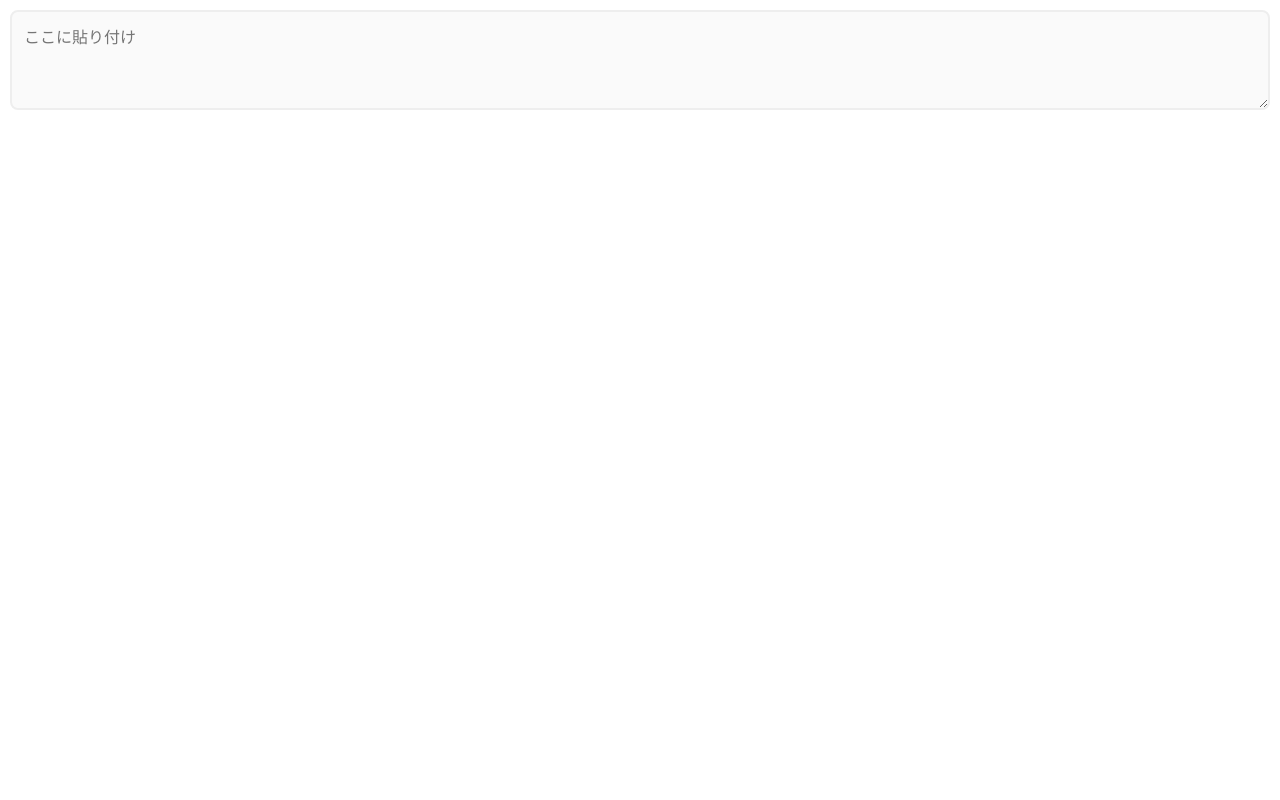
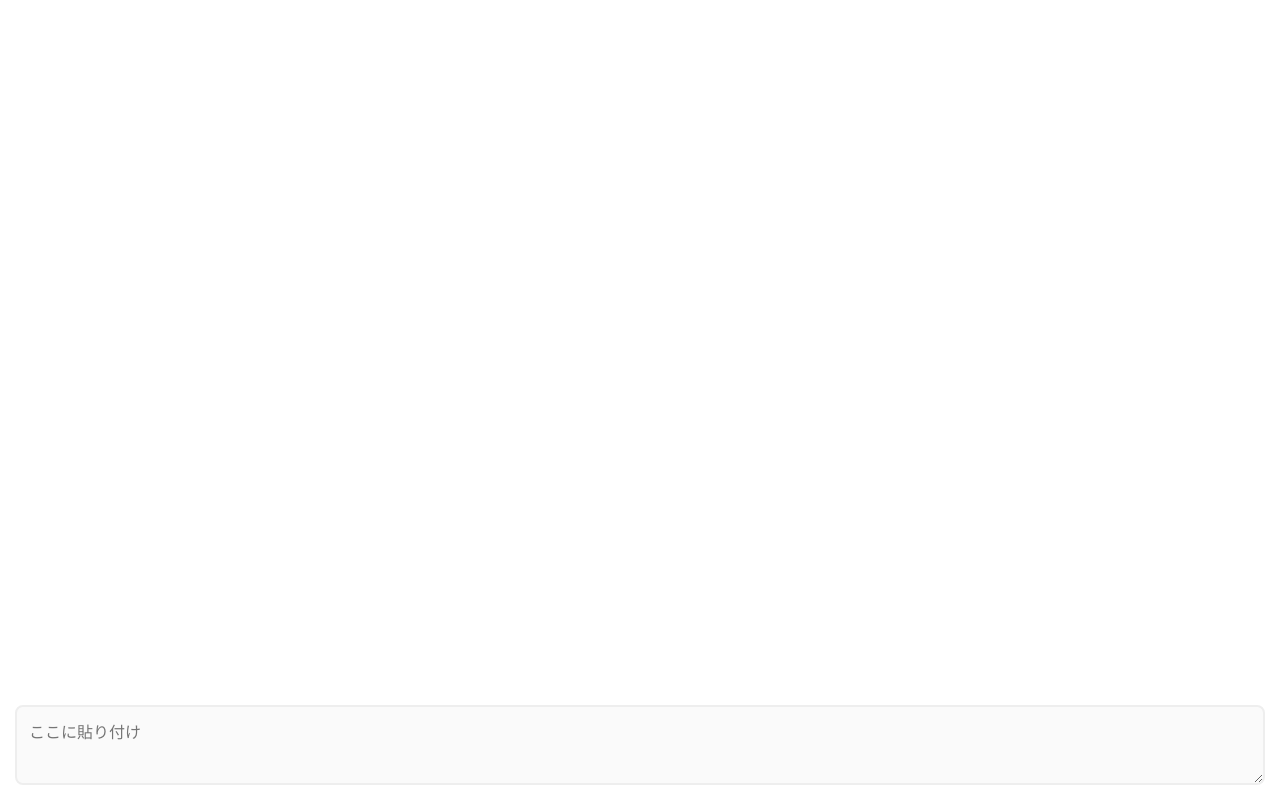
Before and after one commit to dai3kaku/reader, a plain HTML site: page index.html in a window 1280 px wide. Drawn offline with Linux system fonts and the light colour scheme.

Commit message:
Update index.html

```diff
--- a/index.html
+++ b/index.html
@@ -5,19 +5,56 @@
     <meta name="viewport" content="width=device-width, initial-scale=1.0">
     <title>Reader</title>
     <style>
-        body { font-family: sans-serif; margin: 0; padding: 10px; background-color: #fff; }
-        textarea { width: 100%; height: 100px; padding: 12px; border: 2px solid #eee; border-radius: 8px; font-size: 16px; box-sizing: border-box; outline: none; background-color: #fafafa; }
-        #output { margin-top: 20px; font-size: 1.1rem; line-height: 1.7; white-space: pre-wrap; word-wrap: break-word; color: #000; }
+        body {
+            font-family: sans-serif;
+            margin: 0;
+            padding: 15px;
+            display: flex;
+            flex-direction: column;
+            min-height: 100vh;
+            box-sizing: border-box;
+        }
+        /* 読み上げエリアを一番上に */
+        #o {
+            font-size: 1.1rem;
+            line-height: 1.7;
+            white-space: pre-wrap;
+            word-wrap: break-word;
+            color: #000;
+            flex-grow: 1; /* 余白を埋めてフォームを下に押しやる */
+            margin-bottom: 20px;
+        }
+        /* 貼り付け窓を下に */
+        textarea {
+            width: 100%;
+            height: 80px;
+            padding: 12px;
+            border: 2px solid #eee;
+            border-radius: 8px;
+            font-size: 16px;
+            box-sizing: border-box;
+            outline: none;
+            background-color: #fafafa;
+        }
     </style>
 </head>
 <body>
+
+<div id="o"></div>
+
 <textarea id="i" placeholder="ここに貼り付け"></textarea>
-<div id="o"></div>
+
 <script>
     const i = document.getElementById('i');
     const o = document.getElementById('o');
-    i.addEventListener('input', () => { o.textContent = i.value; });
-    i.addEventListener('paste', () => { setTimeout(() => { window.scrollTo(0, 0); }, 50); });
+    i.addEventListener('input', () => {
+        o.textContent = i.value;
+    });
+    // 貼り付けたら、読み上げ開始位置を整えるために念のため最上部へ
+    i.addEventListener('paste', () => {
+        setTimeout(() => { window.scrollTo(0, 0); }, 50);
+    });
 </script>
+
 </body>
 </html>
```
